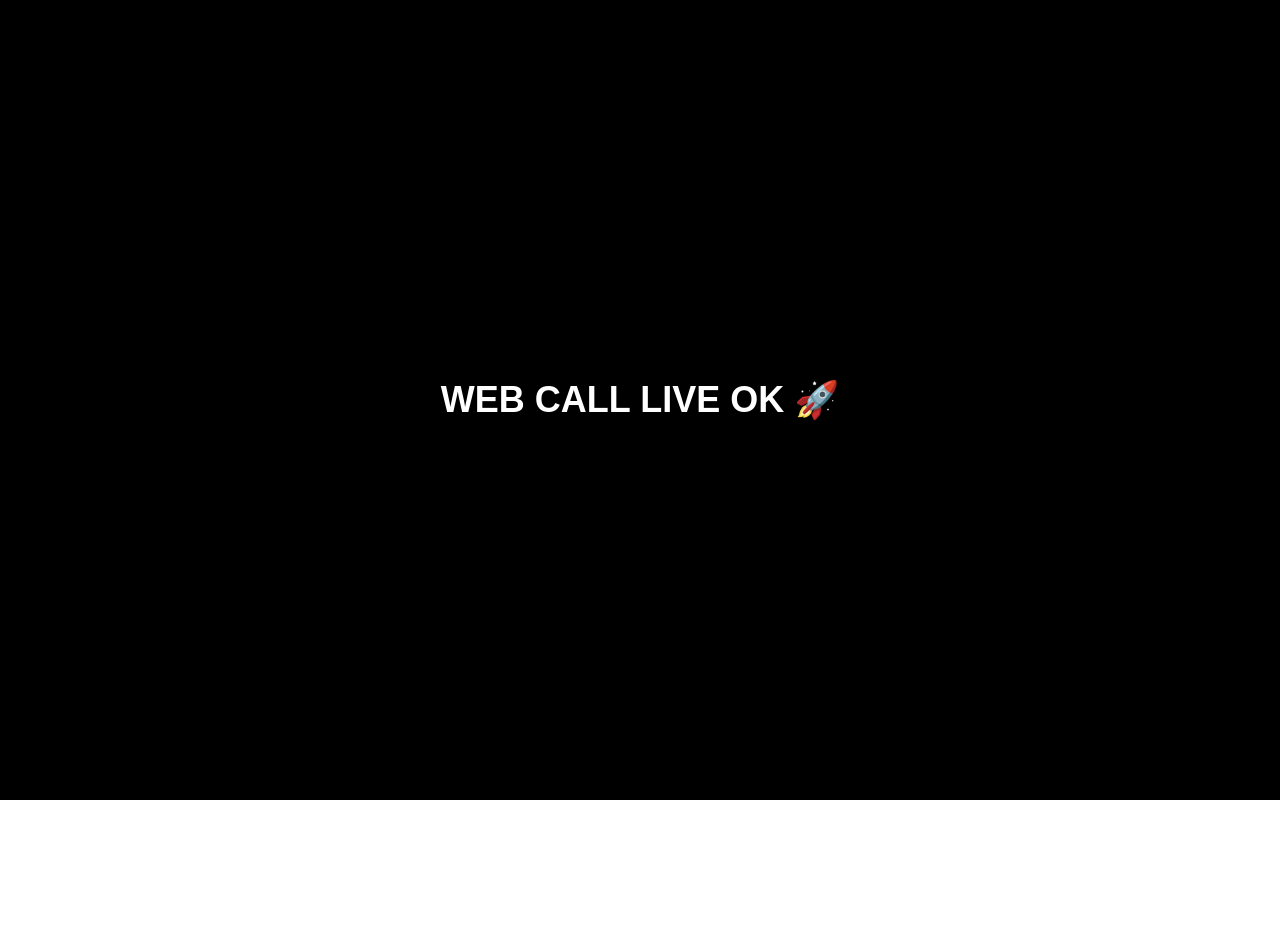
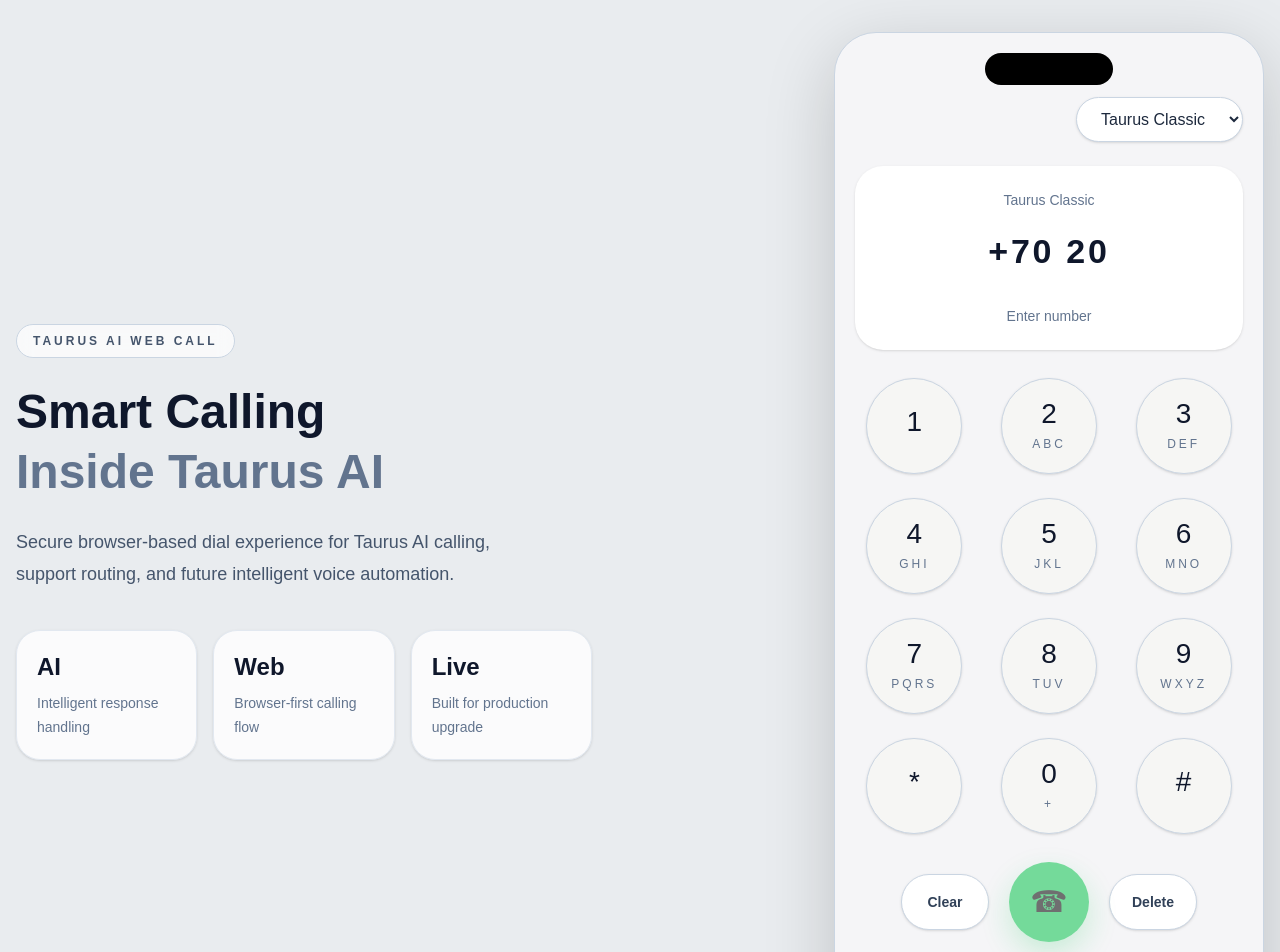
Before and after one commit to Khantkokohein/taurus-ai-ui, a Next.js app: page /web-call in a window 1280 px wide. Shown: the top 952 px of the page. Before the commit the page ends 800 px from the top, so only its background shows below. Built offline with nearby package versions, Linux system fonts and the light colour scheme.

Commit message:
new web-call ui

```diff
--- a/app/web-call/page.tsx
+++ b/app/web-call/page.tsx
@@ -1,7 +1,224 @@
+"use client";
+
+import { useMemo, useState } from "react";
+
+const MAX_LENGTH = 14;
+
+const presets = [
+  { label: "Taurus Classic", value: "classic" },
+  { label: "Sales AI", value: "sales" },
+  { label: "Support AI", value: "support" },
+  { label: "Founder AI", value: "founder" },
+];
+
+const pad = [
+  [
+    { key: "1", sub: "" },
+    { key: "2", sub: "ABC" },
+    { key: "3", sub: "DEF" },
+  ],
+  [
+    { key: "4", sub: "GHI" },
+    { key: "5", sub: "JKL" },
+    { key: "6", sub: "MNO" },
+  ],
+  [
+    { key: "7", sub: "PQRS" },
+    { key: "8", sub: "TUV" },
+    { key: "9", sub: "WXYZ" },
+  ],
+  [
+    { key: "*", sub: "" },
+    { key: "0", sub: "+" },
+    { key: "#", sub: "" },
+  ],
+];
+
 export default function WebCallPage() {
+  const [dialMode, setDialMode] = useState("classic");
+  const [phone, setPhone] = useState("+70 20");
+  const [isCalling, setIsCalling] = useState(false);
+
+  const cleanedNumber = useMemo(() => phone.replace(/\s+/g, ""), [phone]);
+
+  const handleAppend = (value: string) => {
+    if (isCalling) return;
+
+    const next = `${phone}${value}`;
+    if (next.replace(/\s+/g, "").length > MAX_LENGTH) return;
+    setPhone(next);
+  };
+
+  const handleDelete = () => {
+    if (isCalling) return;
+    if (phone.length <= 6) return;
+    setPhone((prev) => prev.slice(0, -1));
+  };
+
+  const handleClear = () => {
+    if (isCalling) return;
+    setPhone("+70 20");
+  };
+
+  const handleCall = () => {
+    if (cleanedNumber.length < 8) return;
+    setIsCalling(true);
+
+    setTimeout(() => {
+      setIsCalling(false);
+      alert(`Calling ${phone}`);
+    }, 1200);
+  };
+
+  const statusText = isCalling
+    ? "Connecting to Taurus AI..."
+    : cleanedNumber.length > 6
+    ? "Ready to call"
+    : "Enter number";
+
   return (
-    <main className="min-h-screen flex items-center justify-center bg-black text-white">
-      <h1 className="text-4xl font-bold">WEB CALL LIVE OK 🚀</h1>
+    <main className="min-h-screen bg-[#e9ecef] px-4 py-8">
+      <div className="mx-auto flex min-h-[calc(100vh-4rem)] max-w-7xl items-center justify-center">
+        <div className="grid w-full items-center gap-10 lg:grid-cols-[1fr_430px]">
+          <section className="hidden lg:block">
+            <div className="max-w-xl">
+              <div className="inline-flex rounded-full border border-slate-300 bg-white/70 px-4 py-2 text-xs font-semibold uppercase tracking-[0.25em] text-slate-600 backdrop-blur">
+                Taurus AI Web Call
+              </div>
+
+              <h1 className="mt-6 text-5xl font-extrabold leading-tight text-slate-900">
+                Smart Calling
+                <span className="block text-slate-500">Inside Taurus AI</span>
+              </h1>
+
+              <p className="mt-6 max-w-lg text-lg leading-8 text-slate-600">
+                Secure browser-based dial experience for Taurus AI calling,
+                support routing, and future intelligent voice automation.
+              </p>
+
+              <div className="mt-10 grid gap-4 sm:grid-cols-3">
+                <div className="rounded-3xl border border-slate-200 bg-white/80 p-5 shadow-sm">
+                  <div className="text-2xl font-bold text-slate-900">AI</div>
+                  <p className="mt-2 text-sm leading-6 text-slate-500">
+                    Intelligent response handling
+                  </p>
+                </div>
+
+                <div className="rounded-3xl border border-slate-200 bg-white/80 p-5 shadow-sm">
+                  <div className="text-2xl font-bold text-slate-900">Web</div>
+                  <p className="mt-2 text-sm leading-6 text-slate-500">
+                    Browser-first calling flow
+                  </p>
+                </div>
+
+                <div className="rounded-3xl border border-slate-200 bg-white/80 p-5 shadow-sm">
+                  <div className="text-2xl font-bold text-slate-900">Live</div>
+                  <p className="mt-2 text-sm leading-6 text-slate-500">
+                    Built for production upgrade
+                  </p>
+                </div>
+              </div>
+            </div>
+          </section>
+
+          <section className="mx-auto w-full max-w-[430px]">
+            <div className="relative overflow-hidden rounded-[42px] border border-slate-300 bg-[#f5f5f7] shadow-[0_20px_70px_rgba(0,0,0,0.18)]">
+              <div className="flex justify-center pt-5">
+                <div className="h-8 w-32 rounded-full bg-black" />
+              </div>
+
+              <div className="px-5 pb-8 pt-3">
+                <div className="flex items-start justify-end">
+                  <select
+                    value={dialMode}
+                    onChange={(e) => setDialMode(e.target.value)}
+                    className="rounded-full border border-slate-300 bg-white px-5 py-3 text-base font-medium text-slate-800 shadow-sm outline-none"
+                  >
+                    {presets.map((item) => (
+                      <option key={item.value} value={item.value}>
+                        {item.label}
+                      </option>
+                    ))}
+                  </select>
+                </div>
+
+                <div className="mt-6 rounded-[28px] bg-white px-5 py-6 shadow-sm">
+                  <p className="text-center text-sm font-medium text-slate-500">
+                    {presets.find((item) => item.value === dialMode)?.label}
+                  </p>
+
+                  <div className="mt-4 min-h-[68px] text-center">
+                    <div className="break-all text-[34px] font-semibold tracking-[0.08em] text-slate-900">
+                      {phone}
+                    </div>
+                  </div>
+
+                  <div className="mt-3 text-center text-sm text-slate-500">
+                    {statusText}
+                  </div>
+                </div>
+
+                <div className="mt-7 grid gap-y-6">
+                  {pad.map((row, rowIndex) => (
+                    <div
+                      key={rowIndex}
+                      className="grid grid-cols-3 justify-items-center gap-4"
+                    >
+                      {row.map((item) => (
+                        <button
+                          key={item.key}
+                          type="button"
+                          onClick={() => handleAppend(item.key)}
+                          className="flex h-24 w-24 flex-col items-center justify-center rounded-full border border-slate-300 bg-[#f6f6f4] text-slate-900 shadow-sm transition active:scale-95"
+                        >
+                          <span className="text-[28px] font-medium leading-none">
+                            {item.key}
+                          </span>
+                          <span className="mt-2 text-xs font-medium tracking-[0.25em] text-slate-500">
+                            {item.sub}
+                          </span>
+                        </button>
+                      ))}
+                    </div>
+                  ))}
+                </div>
+
+                <div className="mt-7 flex items-center justify-center gap-5">
+                  <button
+                    type="button"
+                    onClick={handleClear}
+                    className="flex h-14 min-w-[88px] items-center justify-center rounded-full border border-slate-300 bg-white px-5 text-sm font-semibold text-slate-700 shadow-sm transition active:scale-95"
+                  >
+                    Clear
+                  </button>
+
+                  <button
+                    type="button"
+                    onClick={handleCall}
+                    disabled={cleanedNumber.length < 8 || isCalling}
+                    className="flex h-20 w-20 items-center justify-center rounded-full bg-[#1fc95d] text-3xl shadow-[0_12px_30px_rgba(31,201,93,0.35)] transition active:scale-95 disabled:opacity-60"
+                  >
+                    ☎
+                  </button>
+
+                  <button
+                    type="button"
+                    onClick={handleDelete}
+                    className="flex h-14 min-w-[88px] items-center justify-center rounded-full border border-slate-300 bg-white px-5 text-sm font-semibold text-slate-700 shadow-sm transition active:scale-95"
+                  >
+                    Delete
+                  </button>
+                </div>
+
+                <div className="mt-7 text-center text-xs leading-6 text-slate-500">
+                  Taurus AI Web Call interface — production-ready browser dial
+                  experience
+                </div>
+              </div>
+            </div>
+          </section>
+        </div>
+      </div>
     </main>
   );
 }
```
